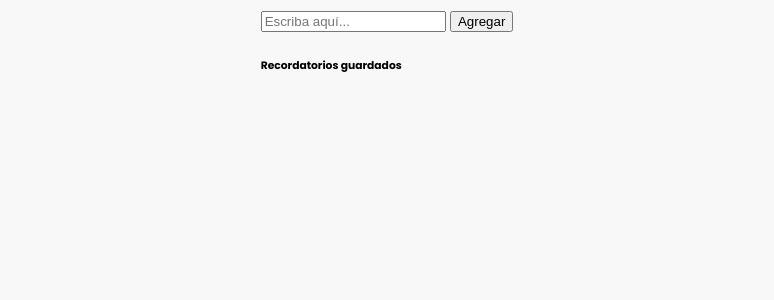
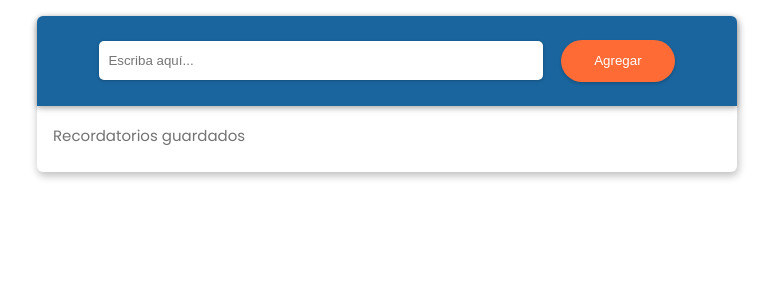
Before and after one commit to Natvoc/Task-Manager-Flask, a Flask app: page / in a window 1280 px wide. Shown: the top 300 px of the page, without its empty margins (253-1027 px from the left). Run offline with Flask 2, Linux system fonts and the light colour scheme; data that the repository does not hold is empty; some libraries are stand-ins or nearby versions.

Commit message:
Add files via upload

```diff
--- a/static/style.css
+++ b/static/style.css
@@ -1,24 +1,139 @@
-@import url('https://fonts.googleapis.com/css2?family=Poppins:wght@300&display=swap');
-body{
+* {
+    box-sizing: border-box;
+}
+
+body {
     font-family: 'Poppins', sans-serif;
-    background: #f8f8f8;
+    margin: 0em;
+    width: 100%;
+    height: 100%;
 }
-.contenedor{
+
+.contenedor {
+    text-align: center;
     display: flex;
-    align-items: center;
     justify-content: center;
+    margin: 1em;
+}
+
+.tarjeta {
+    width: 100%;
+    max-width: 43.75em;
+    height: auto;
+    background: rgb(255, 255, 255);
+    box-shadow: 0em 0.188em 0.5em rgba(0, 0, 0, 0.14), 0.125em 0.25em 0.5em rgba(0, 0, 0, 0.14);
+    border-radius: 0.375em;
+}
+
+.tarjeta .encabezado {
+    padding: 1.5em 0.5em;
+    background: rgb(26, 101, 158);
+    box-shadow: 0em 0.125em 0.5em rgba(0, 0, 0, 0.14), 0em 0.125em 0.313em rgba(0, 0, 0, 0.22);
+    border-radius: 0.375em 0.375em 0em 0em;
+}
+
+.tarjeta .encabezado input {
+    width: 100%;
+    max-width: 33.313em;
+    color: rgb(77, 77, 77);
+    background: rgb(255, 255, 255);
+    padding: 0.9em 0.7em;
+    margin-right: 0em;
+    margin-bottom: 1em;
+    border: none;
+    border-radius: 0.375em;
+    box-shadow: 0em 0.063em 0.25em rgba(0, 0, 0, 0.25);
+}
+
+.tarjeta .encabezado button {
+    padding: 1em 2.5em;
+    color: rgb(255, 255, 255);
+    background: rgba(255, 107, 53, 1);
+    border-radius: 1.688em;
+    border: none;
+    box-shadow: 0em 0.125em 0.25em rgba(0, 0, 0, 0.2);
+}
+
+.tarjeta .contenido {
+    padding: 0.8em 0.4em;
+}
+
+.tarjeta .contenido h6 {
+    font-size: 0.938em;
+    color: rgb(115 115 115);
+    text-align: left;
+    padding: 0em;
+    margin: 0em;
+    font-weight: 100;
+}
+
+.tarjeta .contenido .lista {
+    list-style: none;
+    flex-direction: column;
+    margin-top: 1em;
+    padding: 0em;
+}
+
+.tarjeta .contenido .lista li {
+    display: flex;
+    padding: 0em;
+    justify-content: space-between;
+    border-top: 0.063em solid rgba(182, 182, 182, 1);
+}
+
+.tarjeta .contenido .lista li:first-child {
+    border-top: none;
+}
+
+.tarjeta .contenido li input {
+    font-size: 1.2em;
+    color: rgb(20, 3, 41);
+}
+
+.tarjeta .contenido li span {
+    font-family: Atkinson Hyperlegible;
+    font-size: 0.875em;
+    line-height: 1em;
+    margin: auto 0em;
+}
+
+.tarjeta .contenido li a {
+    text-decoration: none;
+    margin: 0.6em;
+}
+
+.tarjeta .contenido li i {
+    margin-left: 0.5em;
+}
+
+.tarjeta .contenido .editar {
+    color: rgba(26, 101, 158, 1);
+}
+
+.tarjeta .contenido .eliminar {
+    color: rgba(110, 113, 145, 1);
+}
+.tarea{
+    width: 70%;
+    border: 0px solid;
 
 }
-.phone{
-    background: #ffffff;
-    margin-top: 2em;
-    padding: 4em 1em 4em 1em;
-    border-radius: 15px;
+
+@media (min-width: 713px) {
+    .tarjeta .encabezado input {
+        margin-right: 1em;
+        margin-bottom: 0em;
+    }
+    .tarjeta .contenido {
+        padding: 0.8em 1em;
+    }
+    .tarjeta .contenido h6 {
+        padding: 0.4em 0em 0.8em;
+    }
+    .tarjeta .contenido .lista li {
+        padding: 0em 0.8em;
+    }
+    .tarjeta .contenido li p {
+        font-size: 1em;
+    }
 }
-
-.agregar{
-    font-size: 1em;
-}
-.input-nuevo{
-    width: 75%;
-}
```
